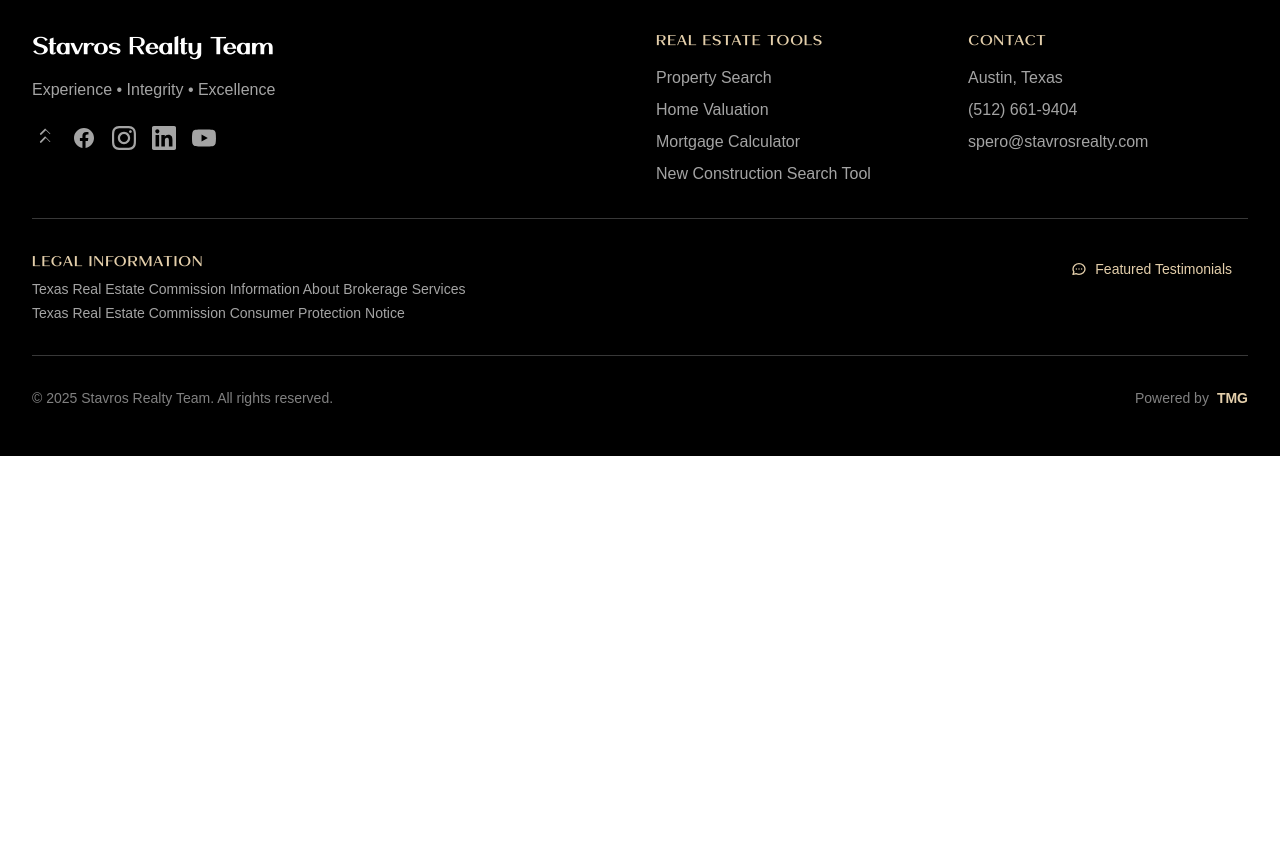
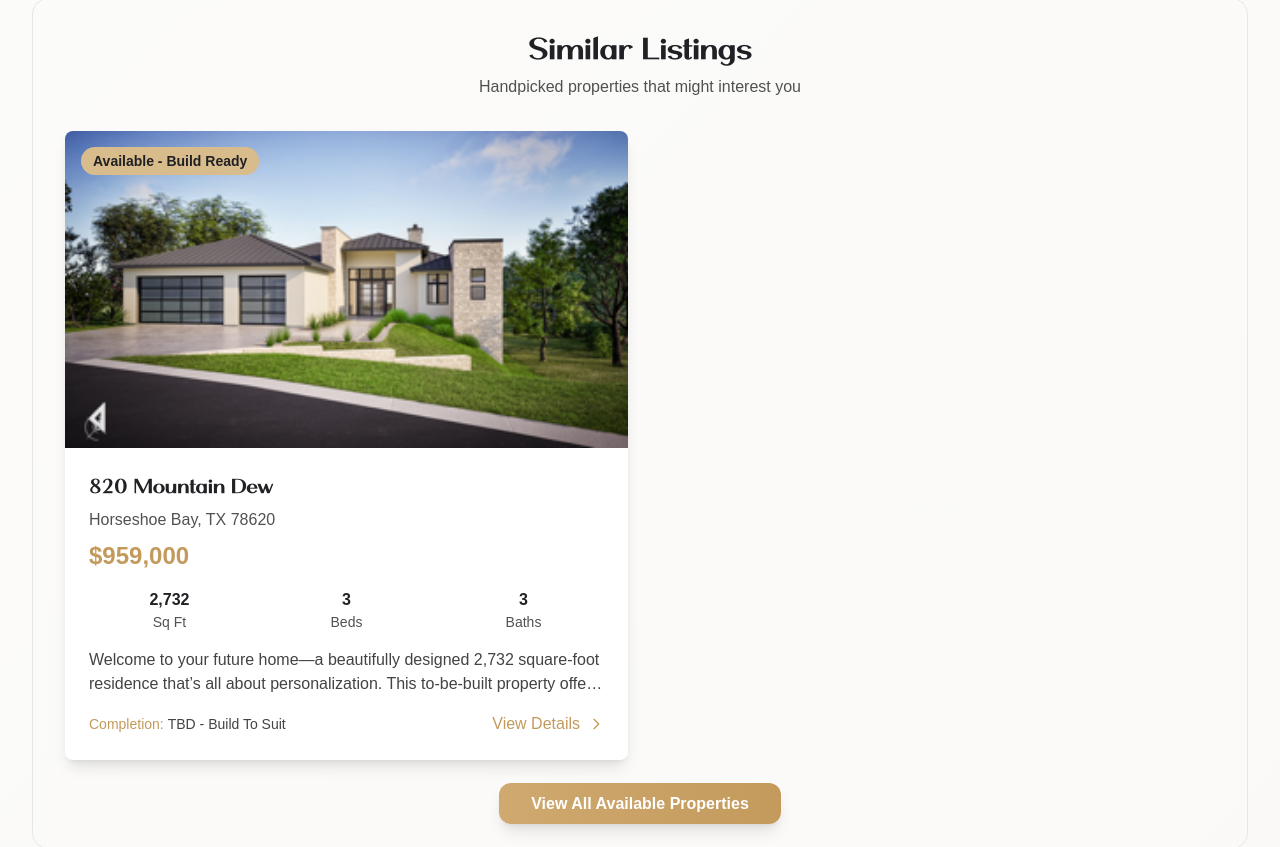
Before and after one commit to cesar-thela-media/stavros, a Next.js app: page /listings/112-winchester in a window 1280 px wide. Shown: the part 3555-4402 px from the top of the page. Before the commit the page ends 4011 px from the top, so only its background shows below. Built offline with nearby package versions, Linux system fonts and the light colour scheme.

Commit message:
Similar Listings

```diff
--- a/next.config.js
+++ b/next.config.js
@@ -10,7 +10,6 @@
         hostname: 'images.unsplash.com',
       },
     ],
-    qualities: [75, 90, 95, 100],
   },
 }
 
--- a/src/app/listings/[slug]/page.tsx
+++ b/src/app/listings/[slug]/page.tsx
@@ -5,12 +5,15 @@
 import PropertyDetails from '@/components/PropertyDetails'
 import PropertyGallery from '@/components/PropertyGallery'
 import ContactForm from '@/components/ContactForm'
+import SimilarListings from '@/components/SimilarListings'
 import { getHeroImageWithFallback } from '@/utils/getHeroImage'
 
 // Property data - in a real app, this would come from a database or CMS
 const properties = {
   '112-winchester': {
     id: '112-winchester',
+    propertyId: 'PROP-001',
+    similarListings: ['PROP-002'], // Empty array = auto-show same zip code listings
     address: '112 Winchester',
     city: 'Horseshoe Bay',
     state: 'TX',
@@ -53,6 +56,8 @@
   },
   'mountain-dew': {
     id: 'mountain-dew',
+    propertyId: 'PROP-002',
+    similarListings: ['PROP-001', 'PROP-003'], // Manual selection - show mountain-dew-land
     address: '820 Mountain Dew',
     city: 'Horseshoe Bay',
     state: 'TX',
@@ -90,6 +95,8 @@
   },
   'mountain-dew-land': {
     id: 'mountain-dew-land',
+    propertyId: 'PROP-003',
+    similarListings: ['PROP-002', 'PROP-001'], // Manual selection - show mountain-dew home
     address: '820 Mountain Dew',
     city: 'Horseshoe Bay',
     state: 'TX',
@@ -181,6 +188,11 @@
               <ContactForm property={property} />
             </div>
           </div>
+
+          {/* Similar Listings Section */}
+          <div className="mt-16">
+            <SimilarListings currentProperty={property} allProperties={properties} />
+          </div>
         </div>
       </main>
       <Footer />
--- /dev/null
+++ b/src/components/SimilarListings.tsx
@@ -0,0 +1,172 @@
+import Link from 'next/link'
+import Image from 'next/image'
+
+interface Property {
+  id: string
+  propertyId: string
+  similarListings: string[]
+  address: string
+  city: string
+  state: string
+  zipCode: string
+  price: number
+  builder: string
+  status: string
+  completionDate: string
+  classification: 'home' | 'land'
+  squareFootage: number | null
+  lotSize?: string
+  bedrooms: number | null
+  bathrooms: number | null
+  features: string[]
+  garage: string | null
+  description: string
+  gallery: string[]
+  amenities: string[]
+  location: {
+    community: string
+    schools: string
+    nearby: string[]
+  }
+}
+
+interface SimilarListingsProps {
+  currentProperty: Property
+  allProperties: Record<string, Property>
+}
+
+export default function SimilarListings({ currentProperty, allProperties }: SimilarListingsProps) {
+  let similarProperties: Property[] = []
+  let isManualSelection = false
+
+  // Check if manual similar listings are specified
+  if (currentProperty.similarListings && currentProperty.similarListings.length > 0) {
+    // Use manual selection - find properties by their propertyId
+    isManualSelection = true
+    similarProperties = Object.values(allProperties).filter(
+      property => currentProperty.similarListings.includes(property.propertyId)
+    )
+  } else {
+    // Fallback to automatic zip code matching, excluding current property
+    isManualSelection = false
+    similarProperties = Object.values(allProperties).filter(
+      property =>
+        property.zipCode === currentProperty.zipCode &&
+        property.id !== currentProperty.id
+    )
+  }
+
+  // Don't render if no similar properties found
+  if (similarProperties.length === 0) {
+    return null
+  }
+
+  // Determine heading text based on selection type
+  const headingText = isManualSelection
+    ? "Similar Listings"
+    : `Other Listings in ${currentProperty.zipCode}`
+
+  return (
+    <div className="bg-cream-50 rounded-2xl p-8 border border-cream-200">
+      <div className="text-center mb-8">
+        <h3 className="text-3xl font-bold font-serif text-navy-900 mb-2">
+          {headingText}
+        </h3>
+        <p className="text-primary-600">
+          {isManualSelection
+            ? "Handpicked properties that might interest you"
+            : "Discover more available properties in the same area"
+          }
+        </p>
+      </div>
+
+      <div className="grid grid-cols-1 md:grid-cols-2 gap-6">
+        {similarProperties.map((property) => (
+          <Link
+            key={property.id}
+            href={`/listings/${property.id}`}
+            className="group bg-white rounded-lg shadow-lg overflow-hidden hover:shadow-xl transition-shadow duration-300"
+          >
+            {/* Property Image */}
+            <div className="relative aspect-video">
+              <Image
+                src={property.gallery[0] || '/assets/hero4.png'}
+                alt={`${property.address} in ${property.city}`}
+                fill
+                className="object-cover group-hover:scale-105 transition-transform duration-300"
+              />
+              <div className="absolute top-4 left-4">
+                <span className="inline-block bg-gold-500 text-navy-900 px-3 py-1 rounded-full text-sm font-semibold">
+                  {property.status}
+                </span>
+              </div>
+            </div>
+
+            {/* Property Details */}
+            <div className="p-6">
+              <h4 className="text-xl font-bold font-serif text-navy-900 mb-2 group-hover:text-gold-700 transition-colors">
+                {property.address}
+              </h4>
+              <p className="text-primary-600 mb-2">
+                {property.city}, {property.state} {property.zipCode}
+              </p>
+              <p className="text-2xl font-bold text-gold-700 mb-4">
+                ${property.price.toLocaleString()}
+              </p>
+
+              {property.classification === 'home' ? (
+                <div className="grid grid-cols-3 gap-4 mb-4 text-center">
+                  <div>
+                    <div className="font-semibold text-navy-900">{property.squareFootage?.toLocaleString()}</div>
+                    <div className="text-sm text-primary-600">Sq Ft</div>
+                  </div>
+                  <div>
+                    <div className="font-semibold text-navy-900">{property.bedrooms}</div>
+                    <div className="text-sm text-primary-600">Beds</div>
+                  </div>
+                  <div>
+                    <div className="font-semibold text-navy-900">{property.bathrooms}</div>
+                    <div className="text-sm text-primary-600">Baths</div>
+                  </div>
+                </div>
+              ) : (
+                <div className="mb-4 text-center">
+                  <div className="text-lg font-semibold text-navy-900">Building Lot</div>
+                  <div className="text-sm text-primary-600">{property.lotSize || 'Ready for Construction'}</div>
+                </div>
+              )}
+
+              <p className="text-primary-700 mb-4 line-clamp-2">
+                {property.description}
+              </p>
+
+              <div className="flex items-center justify-between">
+                <div className="text-sm">
+                  <span className="font-medium text-gold-700">Completion:</span>
+                  <span className="text-primary-700 ml-1">{property.completionDate}</span>
+                </div>
+
+                <span className="inline-flex items-center text-gold-700 font-medium group-hover:text-gold-800">
+                  View Details
+                  <svg className="ml-2 w-4 h-4 group-hover:translate-x-1 transition-transform" fill="none" stroke="currentColor" viewBox="0 0 24 24">
+                    <path strokeLinecap="round" strokeLinejoin="round" strokeWidth={2} d="M9 5l7 7-7 7" />
+                  </svg>
+                </span>
+              </div>
+            </div>
+          </Link>
+        ))}
+      </div>
+
+      {/* View All Listings Link */}
+      <div className="mt-8 text-center">
+        <Link
+          href="/listings"
+          className="btn-primary"
+        >
+          View All Available Properties
+        </Link>
+      </div>
+    </div>
+  )
+}
```
